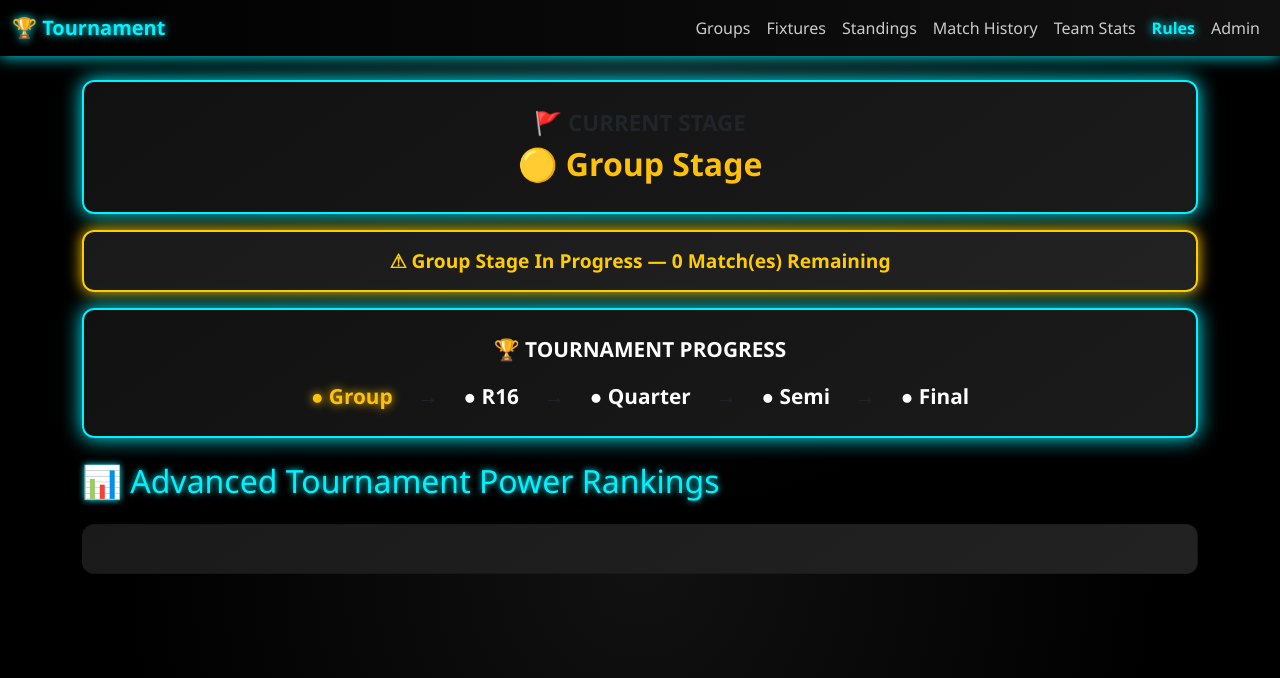
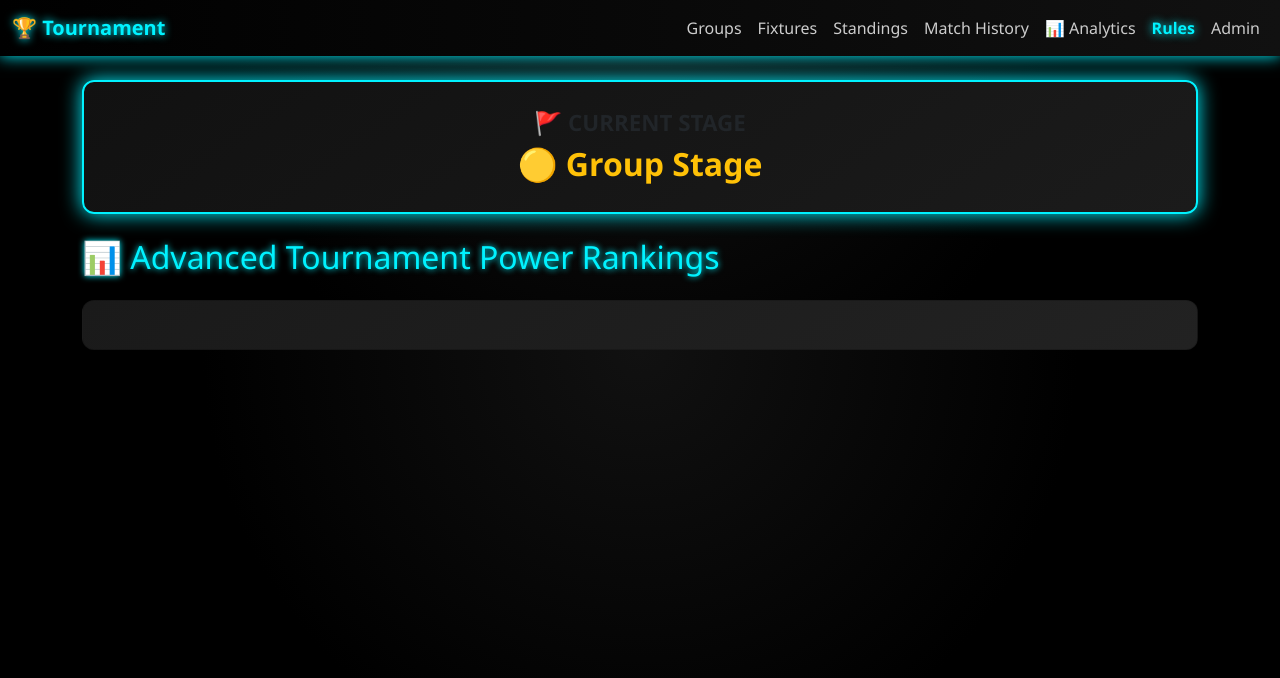
Before and after one commit to Hamza-dev001/football-tournament, a Flask app: page /analytics in a window 1280 px wide. Shown: the top 678 px of the page. Run offline with Flask 3, Linux system fonts and the light colour scheme.

Commit message:
Add analytics page to navbar and confirm analytics route

```diff
--- a/app/templates/base.html
+++ b/app/templates/base.html
@@ -4,8 +4,9 @@
     <title>Football Tournament</title>
     <meta name="viewport" content="width=device-width, initial-scale=1">
 
-    <link href="https://cdn.jsdelivr.net/npm/bootstrap@5.3.2/dist/css/bootstrap.min.css"
-          rel="stylesheet">
+    <link
+        href="https://cdn.jsdelivr.net/npm/bootstrap@5.3.2/dist/css/bootstrap.min.css"
+        rel="stylesheet">
 
     <style>
         body {
@@ -101,73 +102,53 @@
                     </a>
                 </li>
 
+                <!-- ✅ NEW ANALYTICS LINK -->
                 <li class="nav-item">
-                    <a class="nav-link" href="{{ url_for('main.team_stats') }}">
-                        Team Stats
+                    <a class="nav-link" href="{{ url_for('main.analytics') }}">
+                        📊 Analytics
                     </a>
                 </li>
 
-                <!-- ✅ CONDITIONAL STAGE LINKS -->
+                <!-- ✅ KNOCKOUT LINKS -->
                 {% if r16_exists %}
                 <li class="nav-item">
-                    <a class="nav-link" href="{{ url_for('main.r16') }}">
-                        Round of 16
-                    </a>
+                    <a class="nav-link" href="{{ url_for('main.r16') }}">Round of 16</a>
                 </li>
                 {% endif %}
 
                 {% if quarter_exists %}
                 <li class="nav-item">
-                    <a class="nav-link" href="{{ url_for('main.quarterfinal') }}">
-                        Quarterfinal
-                    </a>
+                    <a class="nav-link" href="{{ url_for('main.quarterfinal') }}">Quarterfinal</a>
                 </li>
                 {% endif %}
 
                 {% if semi_exists %}
                 <li class="nav-item">
-                    <a class="nav-link" href="{{ url_for('main.semifinal') }}">
-                        Semifinal
-                    </a>
+                    <a class="nav-link" href="{{ url_for('main.semifinal') }}">Semifinal</a>
                 </li>
                 {% endif %}
 
                 {% if final_exists %}
                 <li class="nav-item">
-                    <a class="nav-link" href="{{ url_for('main.final') }}">
-                        Final
-                    </a>
+                    <a class="nav-link" href="{{ url_for('main.final') }}">Final</a>
                 </li>
                 {% endif %}
 
-                <!-- ✅ RULES -->
                 <li class="nav-item">
-                    <a class="nav-link rules-link"
-                       href="{{ url_for('main.rules') }}">
-                        Rules
-                    </a>
+                    <a class="nav-link rules-link" href="{{ url_for('main.rules') }}">Rules</a>
                 </li>
 
-                <!-- ✅ ADMIN SECTION -->
+                <!-- ✅ ADMIN LINKS -->
                 {% if current_user.is_authenticated %}
                     <li class="nav-item">
-                        <a class="nav-link text-warning"
-                           href="{{ url_for('admin.dashboard') }}">
-                            Admin
-                        </a>
+                        <a class="nav-link text-warning" href="{{ url_for('admin.dashboard') }}">Admin</a>
                     </li>
                     <li class="nav-item">
-                        <a class="nav-link text-danger"
-                           href="{{ url_for('admin.logout') }}">
-                            Logout
-                        </a>
+                        <a class="nav-link text-danger" href="{{ url_for('admin.logout') }}">Logout</a>
                     </li>
                 {% else %}
                     <li class="nav-item">
-                        <a class="nav-link text-warning"
-                           href="{{ url_for('admin.login') }}">
-                            Admin
-                        </a>
+                        <a class="nav-link text-warning" href="{{ url_for('admin.login') }}">Admin</a>
                     </li>
                 {% endif %}
 
@@ -188,80 +169,6 @@
     </div>
 </div>
 
-<!-- ✅ GROUP STATUS -->
-<div class="container mt-3">
-    {% if current_stage == "🟡 Group Stage" %}
-        {% if group_stage_complete %}
-            <div class="card section-card text-center"
-                 style="border:2px solid #00ff88; box-shadow:0 0 15px #00ff88;
-                        color:#00ff88; font-weight:bold; font-size:1.2rem;">
-                ✅ Group Stage Completed — Round of 16 Ready
-            </div>
-        {% else %}
-            <div class="card section-card text-center"
-                 style="border:2px solid #ffcc00; box-shadow:0 0 15px #ffcc00;
-                        color:#ffcc00; font-weight:bold; font-size:1.2rem;">
-                ⚠ Group Stage In Progress — {{ remaining_group_matches }} Match(es) Remaining
-            </div>
-        {% endif %}
-    {% endif %}
-</div>
-
-<!-- ✅ TOURNAMENT PROGRESS -->
-<div class="container mt-3 mb-4">
-    <div class="card stage-card text-center p-4">
-
-        <div style="margin-bottom:15px; font-weight:bold; font-size:1.3rem; color:#ffffff;">
-            🏆 TOURNAMENT PROGRESS
-        </div>
-
-        <div style="display:flex; justify-content:center; gap:25px; flex-wrap:wrap;
-                    font-size:1.3rem; font-weight:bold;">
-
-            <span style="
-                color:{% if group_done %}#00ff88{% else %}#ffc107{% endif %};
-                text-shadow:0 0 10px {% if group_done %}#00ff88{% else %}#ffc107{% endif %};
-            ">
-                ● Group
-            </span>
-
-            →
-            <span style="
-                color:{% if r16_done %}#00ff88{% elif r16_exists %}#00f2ff{% else %}#ffffff{% endif %};
-                text-shadow:{% if r16_done or r16_exists %}0 0 10px #00f2ff{% else %}none{% endif %};
-            ">
-                ● R16
-            </span>
-
-            →
-            <span style="
-                color:{% if quarter_done %}#00ff88{% elif quarter_exists %}#bb66ff{% else %}#ffffff{% endif %};
-                text-shadow:{% if quarter_done or quarter_exists %}0 0 10px #bb66ff{% else %}none{% endif %};
-            ">
-                ● Quarter
-            </span>
-
-            →
-            <span style="
-                color:{% if semi_done %}#00ff88{% elif semi_exists %}#ff8800{% else %}#ffffff{% endif %};
-                text-shadow:{% if semi_done or semi_exists %}0 0 10px #ff8800{% else %}none{% endif %};
-            ">
-                ● Semi
-            </span>
-
-            →
-            <span style="
-                color:{% if final_done %}#00ff88{% elif final_exists %}#ff4444{% else %}#ffffff{% endif %};
-                text-shadow:{% if final_done or final_exists %}0 0 10px #ff4444{% else %}none{% endif %};
-            ">
-                ● Final
-            </span>
-
-        </div>
-
-    </div>
-</div>
-
 <!-- ✅ MAIN CONTENT -->
 <div class="container mt-4">
     {% block content %}{% endblock %}
```
